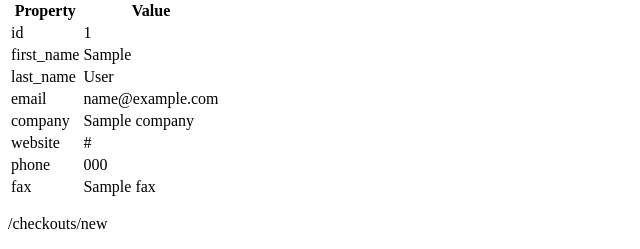
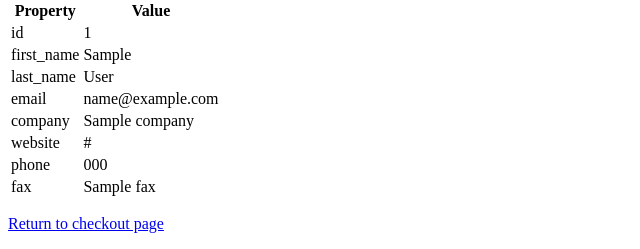
Before and after one commit to braintree/braintree_flask_example, a Flask app: template templates/checkouts/show.html in a window 1280 px wide. Shown: the part 595-844 px from the top of the page, without its empty margins (0-640 px from the left). Run offline with Flask 2, Linux system fonts and the light colour scheme; the template is opened without the code that fills it: most values are stand-ins (such as "Sample title", 1, 10 or a date in 2020); parts of the project's set-up code (start-up, migrations or seed data) failed here and were passed over.

Commit message:
Fix checkouts/show link

```diff
--- a/templates/checkouts/show.html
+++ b/templates/checkouts/show.html
@@ -116,6 +116,6 @@
 </p>
 
 <p>
-  {{ url_for('new_checkout') }}
+  <a href="{{ url_for('new_checkout') }}">Return to checkout page</a>
 </p>
 {% endblock %}
```
